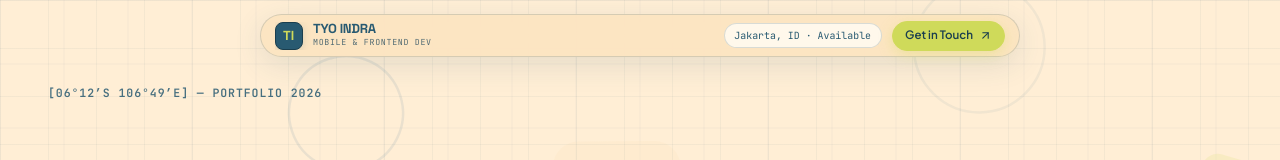
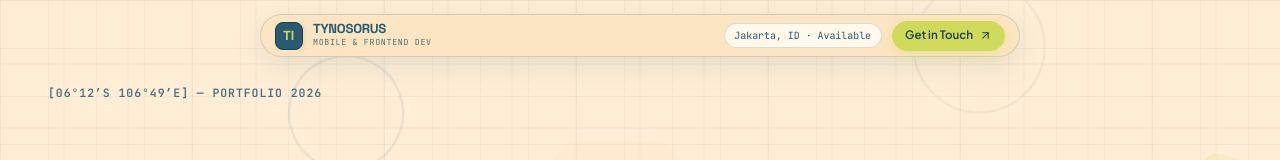
Before and after one commit to Nievys/web-porto, a React (Vite) app in the folder portofolio/: page / in a window 1280 px wide. Shown: the top 160 px of the page. Built offline with nearby package versions, Linux system fonts and the light colour scheme.

Commit message:
change: ganti label yg ada di navbar, ketinggalan

```diff
--- a/portofolio/src/components/layout/Navbar.tsx
+++ b/portofolio/src/components/layout/Navbar.tsx
@@ -174,7 +174,7 @@ export const Navbar: React.FC = () => {
                 overflow: 'hidden'
               }}
             >
-              TYO INDRA
+              TYNOSORUS
             </span>
             <span
               style={{
```
